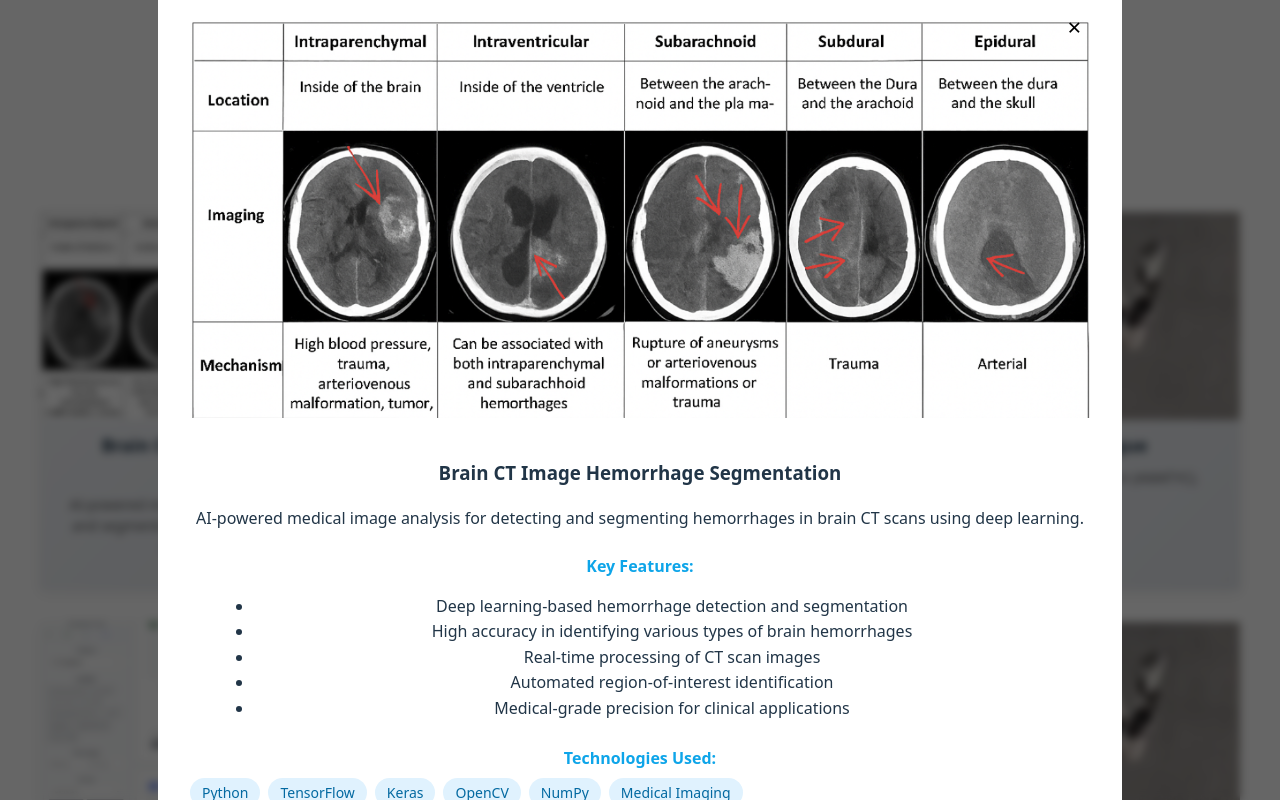
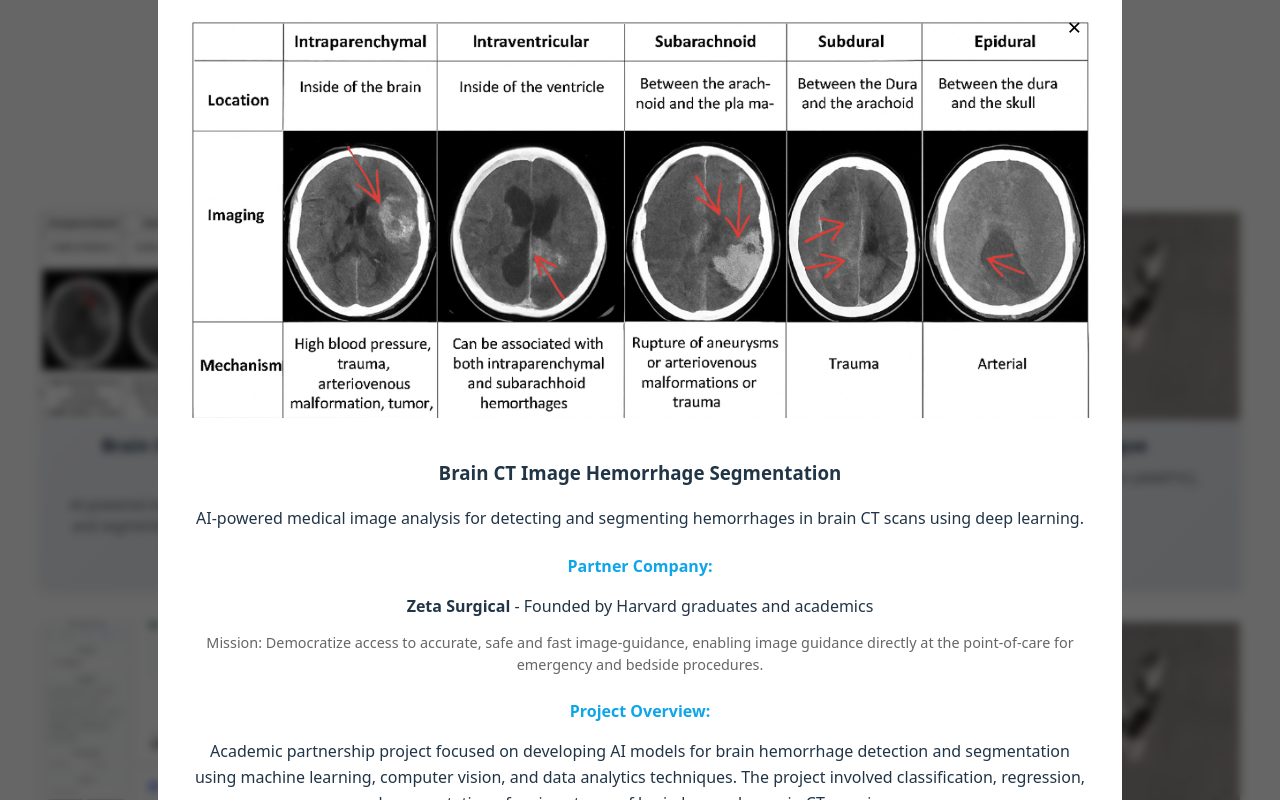
Before and after one commit to dawnbeeh/dawnbeeh.github.io, a React (Vite) app: page / in a window 1280 px wide. Both pictures are taken after a click on the button 229 px from the left and 2858 px from the top of the page. Shown: the part 2458-3258 px from the top of the page. Built offline with nearby package versions, Linux system fonts and the light colour scheme.

Commit message:
Added detailed explanation

```diff
--- a/src/components/sections/Projects/details/BrainCTDetail.jsx
+++ b/src/components/sections/Projects/details/BrainCTDetail.jsx
@@ -1,7 +1,7 @@
 import fallbackImg from "../../../../assets/images/profile.jpg"
 
 const BrainCTDetail = ({ project }) => (
-  <>
+  <div style={{ paddingBottom: "3rem" }}>
     <img
       src={project.image || fallbackImg}
       alt={project.title}
@@ -15,26 +15,65 @@ const BrainCTDetail = ({ project }) => (
     <p>{project.description}</p>
 
     <div style={{ marginTop: "1.5rem" }}>
-      <h4 style={{ marginBottom: "0.5rem", color: "#0ea5e9" }}>Key Features:</h4>
-      <ul style={{ marginLeft: "1.5rem", lineHeight: "1.6" }}>
-        <li>Deep learning-based hemorrhage detection and segmentation</li>
-        <li>High accuracy in identifying various types of brain hemorrhages</li>
-        <li>Real-time processing of CT scan images</li>
-        <li>Automated region-of-interest identification</li>
-        <li>Medical-grade precision for clinical applications</li>
+      <h4 style={{ marginBottom: "0.5rem", color: "#0ea5e9" }}>Partner Company:</h4>
+      <p style={{ marginBottom: "0.5rem" }}>
+        <strong>Zeta Surgical</strong> - Founded by Harvard graduates and academics
+      </p>
+      <p style={{ fontSize: "0.9rem", color: "#666", lineHeight: "1.5" }}>
+        Mission: Democratize access to accurate, safe and fast image-guidance, enabling
+        image guidance directly at the point-of-care for emergency and bedside procedures.
+      </p>
+    </div>
+
+    <div style={{ marginTop: "1.5rem" }}>
+      <h4 style={{ marginBottom: "0.5rem", color: "#0ea5e9" }}>Project Overview:</h4>
+      <p style={{ lineHeight: "1.6", marginBottom: "1rem" }}>
+        Academic partnership project focused on developing AI models for brain hemorrhage
+        detection and segmentation using machine learning, computer vision, and data analytics
+        techniques. The project involved classification, regression, and segmentation of
+        various types of brain hemorrhages in CT scan images.
+      </p>
+    </div>
+
+    <div style={{ marginTop: "1.5rem", textAlign: "left" }}>
+      <h4 style={{ marginBottom: "0.5rem", color: "#0ea5e9", textAlign: "left" }}>Hemorrhage Types Classified:</h4>
+      <ul style={{ marginLeft: "1.5rem", lineHeight: "1.6", textAlign: "left" }}>
+        <li><strong>Intraparenchymal:</strong> Bleeding within brain tissue</li>
+        <li><strong>Intraventricular:</strong> Bleeding within brain ventricles</li>
+        <li><strong>Subarachnoid:</strong> Bleeding between brain and arachnoid membrane</li>
+        <li><strong>Subdural:</strong> Bleeding between dura mater and arachnoid membrane</li>
+        <li><strong>Epidural:</strong> Bleeding between skull and dura mater</li>
+        <li><strong>Multi-source:</strong> Images with multiple hemorrhage types</li>
+      </ul>
+    </div>
+
+    <div style={{ marginTop: "1.5rem", textAlign: "left" }}>
+      <h4 style={{ marginBottom: "0.5rem", color: "#0ea5e9", textAlign: "left" }}>Technical Approach:</h4>
+      <ul style={{ marginLeft: "1.5rem", lineHeight: "1.6", textAlign: "left" }}>
+        <li>Mathematical modeling and statistical analysis</li>
+        <li>Machine learning and artificial neural network techniques</li>
+        <li>CT image preprocessing with multiple windowing techniques</li>
+        <li>DICOM file processing and medical image analysis</li>
+        <li>Multi-class classification and pixel-level segmentation</li>
+        <li>Data validation and quality control protocols</li>
       </ul>
     </div>
 
     <div style={{ marginTop: "1.5rem" }}>
-      <h4 style={{ marginBottom: "0.5rem", color: "#0ea5e9" }}>Technologies Used:</h4>
-      <div style={{ display: "flex", flexWrap: "wrap", gap: "0.5rem", marginTop: "0.5rem" }}>
+      <h4 style={{ marginBottom: "0.5rem", color: "#0ea5e9" }}>Dataset & Technologies:</h4>
+      <div style={{ display: "flex", flexWrap: "wrap", gap: "0.5rem", marginTop: "0.5rem", marginBottom: "1rem" }}>
         <span style={{ background: "#e0f2fe", color: "#0369a1", padding: "0.25rem 0.75rem", borderRadius: "1rem", fontSize: "0.875rem" }}>Python</span>
         <span style={{ background: "#e0f2fe", color: "#0369a1", padding: "0.25rem 0.75rem", borderRadius: "1rem", fontSize: "0.875rem" }}>TensorFlow</span>
-        <span style={{ background: "#e0f2fe", color: "#0369a1", padding: "0.25rem 0.75rem", borderRadius: "1rem", fontSize: "0.875rem" }}>Keras</span>
-        <span style={{ background: "#e0f2fe", color: "#0369a1", padding: "0.25rem 0.75rem", borderRadius: "1rem", fontSize: "0.875rem" }}>OpenCV</span>
-        <span style={{ background: "#e0f2fe", color: "#0369a1", padding: "0.25rem 0.75rem", borderRadius: "1rem", fontSize: "0.875rem" }}>NumPy</span>
+        <span style={{ background: "#e0f2fe", color: "#0369a1", padding: "0.25rem 0.75rem", borderRadius: "1rem", fontSize: "0.875rem" }}>DICOM Processing</span>
         <span style={{ background: "#e0f2fe", color: "#0369a1", padding: "0.25rem 0.75rem", borderRadius: "1rem", fontSize: "0.875rem" }}>Medical Imaging</span>
+        <span style={{ background: "#e0f2fe", color: "#0369a1", padding: "0.25rem 0.75rem", borderRadius: "1rem", fontSize: "0.875rem" }}>Computer Vision</span>
+        <span style={{ background: "#e0f2fe", color: "#0369a1", padding: "0.25rem 0.75rem", borderRadius: "1rem", fontSize: "0.875rem" }}>Statistical Analysis</span>
       </div>
+      <p style={{ fontSize: "0.9rem", color: "#666", lineHeight: "1.5" }}>
+        <strong>Dataset:</strong> Comprehensive brain CT scan dataset with labeled hemorrhages,
+        including multiple rendering windows (brain_bone_window, bone_window, max_contrast_window,
+        subdural_window) and expert neurosurgeon annotations.
+      </p>
     </div>
 
     <div style={{ marginTop: "1.5rem" }}>
@@ -57,7 +96,7 @@ const BrainCTDetail = ({ project }) => (
         View Project
       </a>
     )}
-  </>
+  </div>
 )
 
 export default BrainCTDetail
```
